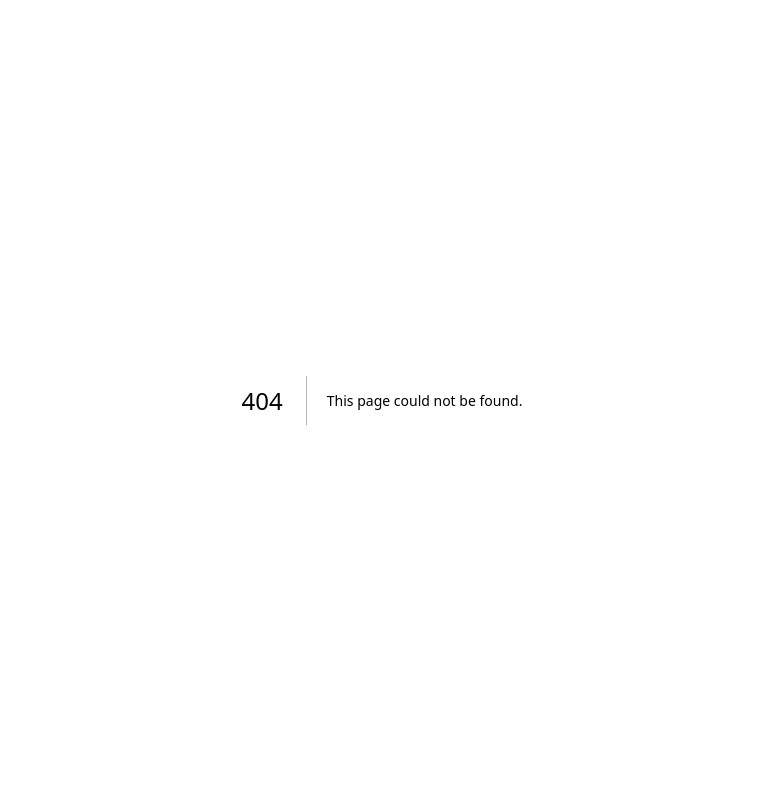
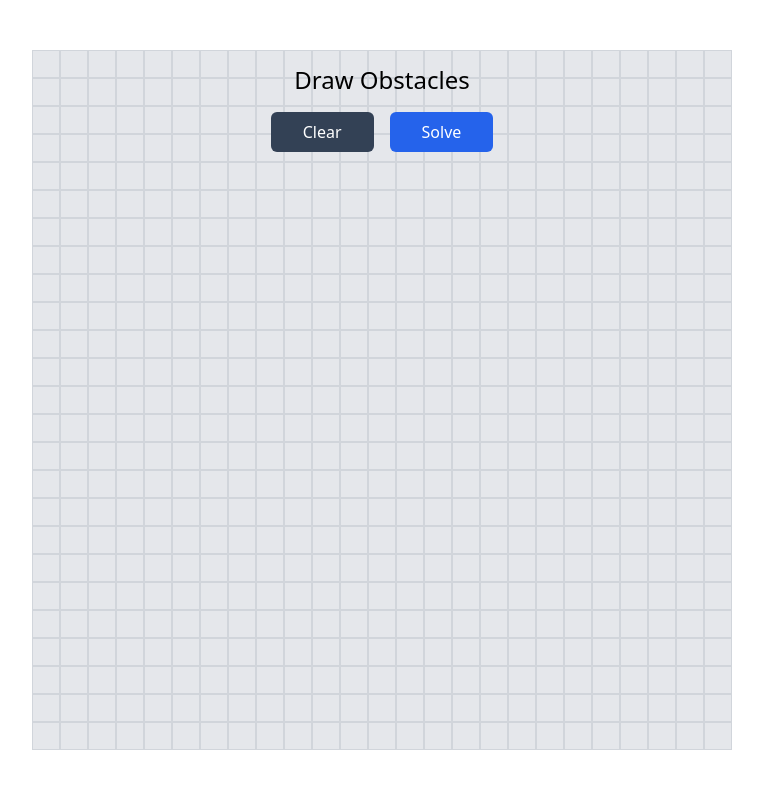
Before and after one commit to aidenappl/astar-visualizer, a Next.js app: page /interactive in a window 1280 px wide. Before the commit this address had no page. Shown: the top 788 px of the page, without its empty margins (258-1021 px from the left). Built offline with nearby package versions, Linux system fonts and the light colour scheme.

Commit message:
interactive page (no function implementation)

```diff
--- /dev/null
+++ b/components/Button.tsx
@@ -0,0 +1,37 @@
+import Link from "next/link";
+
+interface ButtonProps {
+	value: string;
+	className?: string;
+	href?: string;
+	onClick?: () => void;
+}
+
+const Button = (props: ButtonProps) => {
+	const { className, value, href, onClick = () => {} } = props;
+
+	const ButtonIntractable = () => {
+		return (
+			<button
+				className={`cursor-pointer px-8 py-2 bg-blue-600 text-white rounded-md select-none outline-none border-none ${className}`}
+				onClick={onClick}
+			>
+				{value}
+			</button>
+		);
+	};
+
+	return (
+		<>
+			{href ? (
+				<Link href={href}>
+					<ButtonIntractable />
+				</Link>
+			) : (
+				<ButtonIntractable />
+			)}
+		</>
+	);
+};
+
+export default Button;
--- /dev/null
+++ b/components/Layout.tsx
@@ -0,0 +1,16 @@
+interface PageWrapperProps {
+	className?: string;
+	children?: React.ReactNode;
+}
+
+const Layout = (props: PageWrapperProps) => {
+	const { className, children } = props;
+
+	return (
+		<div className={`w-full h-screen overflow-hidden ${className}`}>
+			{children}
+		</div>
+	);
+};
+
+export default Layout;
--- a/pages/_app.tsx
+++ b/pages/_app.tsx
@@ -1,5 +1,5 @@
-import '../styles/globals.css';
-import PageHead from '../components/PageHead';
+import "../styles/globals.css";
+import PageHead from "../components/PageHead";
 
 function AstarVisualizer({ Component, pageProps }: any) {
 	return (
--- a/pages/index.tsx
+++ b/pages/index.tsx
@@ -1,8 +1,22 @@
+import Button from "../components/Button";
+import Layout from "../components/Layout";
+
 const HomePage = () => {
 	return (
-		<div>
-			<h1>Home Page</h1>
-		</div>
+		<Layout className="flex items-center justify-center">
+			<div className="flex flex-col items-center max-w-lg">
+				<h1 className="text-4xl">Astar Visualizer</h1>
+				<p className="my-6 text-center">
+					Create an obstacle map between two points and the pathfinder
+					will find the quickest path. Click launch to get started.
+				</p>
+				<Button
+					value="Launch App"
+					href="/interactive"
+					className="mt-3"
+				/>
+			</div>
+		</Layout>
 	);
 };
 
--- /dev/null
+++ b/pages/interactive.tsx
@@ -0,0 +1,107 @@
+import { useEffect, useState } from "react";
+import Button from "../components/Button";
+import Layout from "../components/Layout";
+
+const InteractivePage = () => {
+	const [nodes, setNodes] = useState<any[]>([]);
+
+	const handleMouseMove = (event: any) => {
+		let node = event.target.id;
+		if (event.buttons == 1) {
+			if (event.shiftKey) {
+				// Erase
+				clearNode(parseInt(node.split("_")[1]));
+			} else {
+				// Draw
+				selectedNode(parseInt(node.split("_")[1]));
+			}
+		}
+	};
+
+	useEffect(() => {
+		setNodes(generateNodes(700, 700));
+		document
+			.getElementById("interactivezone")!
+			.addEventListener("mousemove", handleMouseMove);
+
+		return () => {
+			document
+				.getElementById("interactivezone")!
+				.removeEventListener("mousemove", handleMouseMove);
+		};
+	}, []);
+
+	const selectedNode = (node: number) => {
+		setNodes((prevState) => {
+			let newState = [...prevState];
+			newState[node].type = "selected";
+			return newState;
+		});
+	};
+
+	const clearNode = (node: number) => {
+		setNodes((prevState) => {
+			let newState = [...prevState];
+			newState[node].type = "unselected";
+			return newState;
+		});
+	};
+
+	const generateNodes = (width: number, height: number) => {
+		let genNodes: any[] = [];
+		let id = 0;
+		for (let i = 0; i < width; i += 28) {
+			for (let j = 0; j < height; j += 28) {
+				genNodes.push({ id: id, x: i, y: j, type: "unselected" });
+				id++;
+			}
+		}
+		return genNodes;
+	};
+
+	return (
+		<Layout className="">
+			<div className="relative z-10 flex flex-col items-center py-16">
+				<h1 className="mb-4 text-2xl">Draw Obstacles</h1>
+				<div className="flex gap-4">
+					<Button
+						className="bg-slate-700"
+						onClick={() => {
+							setNodes(generateNodes(700, 700));
+						}}
+						value="Clear"
+					/>
+					<Button
+						onClick={() => {
+							setNodes(generateNodes(700, 700));
+						}}
+						value="Solve"
+					/>
+				</div>
+			</div>
+			<div className="absolute top-0 flex items-center justify-center w-full h-screen z-1">
+				<div id="interactivezone" className="flex flex-wrap w-[700px]">
+					{nodes.map((node, i) => {
+						return (
+							<div
+								key={i}
+								onClick={() => {
+									selectedNode(node.id);
+								}}
+								id={`node_${node.id}`}
+								className={
+									"w-[28px] h-[28px] bg-gray-200 border border-gray-300 hover:bg-gray-800 " +
+									(node.type === "selected"
+										? "bg-gray-500"
+										: "")
+								}
+							></div>
+						);
+					})}
+				</div>
+			</div>
+		</Layout>
+	);
+};
+
+export default InteractivePage;
```
